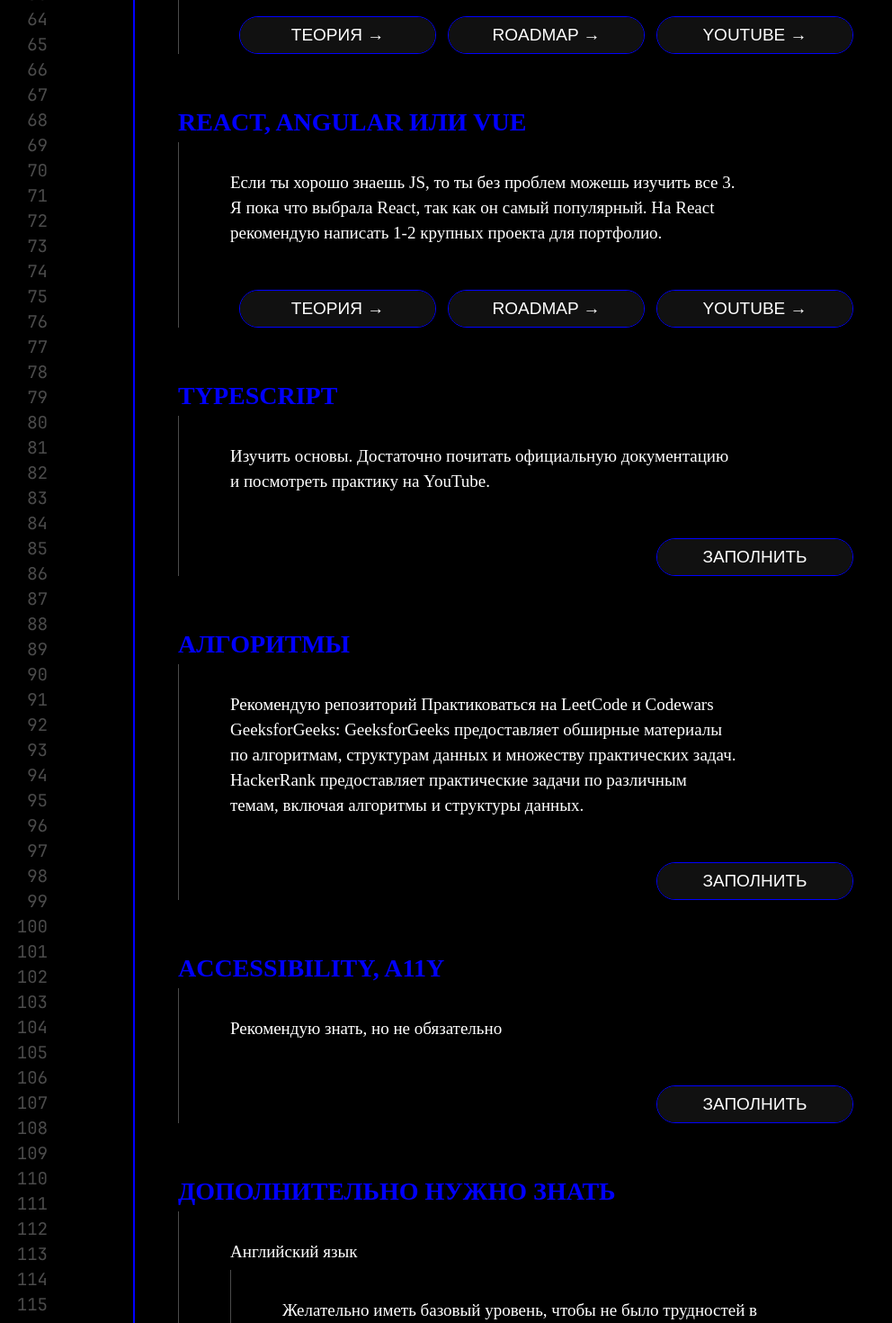
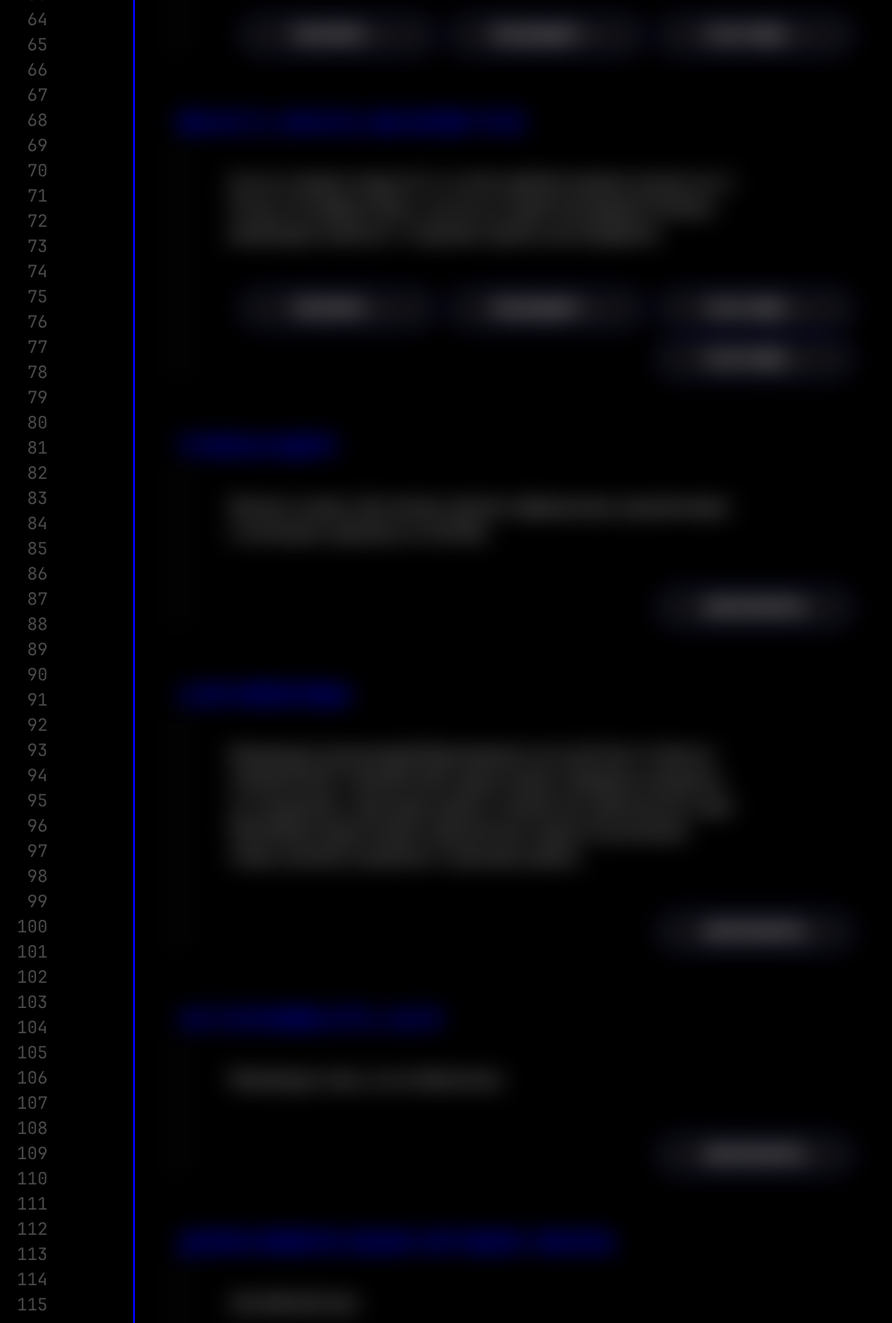
Before and after one commit to naniylid/frontend-info, a React (Vite) app: page / in a window 1280 px wide. Shown: the part 1960-3430 px from the top of the page at 90% size, without its empty margins (0-992 px from the left). Built offline with nearby package versions, Linux system fonts and the light colour scheme; a web font is replaced by a local one.

Commit message:
Добавила intersection-observer, но еще не доделала

```diff
--- a/package.json
+++ b/package.json
@@ -13,6 +13,7 @@
     "react": "^18.2.0",
     "react-dom": "^18.2.0",
     "react-icons": "^5.0.1",
+    "react-intersection-observer": "^9.8.1",
     "react-router-dom": "^6.22.1",
     "sass": "^1.70.0"
   },
--- a/src/components/PlanContent/Buttons.ts
+++ b/src/components/PlanContent/Buttons.ts
@@ -4,20 +4,24 @@ interface Route {
 }
 
 export const htmlButtons: Route[] = [
-  { href: '#', title: 'Теория →' },
-  { href: '#', title: 'YouTube →' },
-  { href: '#', title: 'Практика 1 →' },
-  { href: '#', title: 'Практика 2 →' },
+  { href: 'https://www.w3schools.com/', title: 'Теория →' },
+  {
+    href: 'https://www.youtube.com/watch?v=z3GS5oYGq5U&list=PLM6XATa8CAG4F9nAIYNS5oAiPotxwLFIr&index=4&ab_channel=%D0%A4%D1%80%D1%96%D0%BB%D0%B0%D0%BD%D1%81%D0%B5%D1%80%D0%BF%D0%BE%D0%B6%D0%B8%D1%82%D1%82%D1%8E',
+    title: 'YouTube →',
+  },
+  { href: 'https://www.freecodecamp.org/', title: 'Практика 1 →' },
+  { href: 'https://htmlacademy.ru/courses#fe-start', title: 'Практика 2 →' },
 ];
 
 export const jsButtons: Route[] = [
-  { href: '#', title: 'Теория →' },
-  { href: '#', title: 'Roadmap →' },
-  { href: '#', title: 'YouTube →' },
+  { href: 'https://learn.javascript.ru', title: 'Теория →' },
+  { href: 'https://roadmap.sh/javascript', title: 'Roadmap →' },
+  { href: 'https://www.youtube.com/@ivashov/featured', title: 'YouTube →' },
 ];
 
 export const frameButtons: Route[] = [
-  { href: '#', title: 'Теория →' },
-  { href: '#', title: 'Roadmap →' },
-  { href: '#', title: 'YouTube →' },
+  { href: 'https://react.dev/', title: 'Теория →' },
+  { href: 'https://github.com/adam-golab/react-developer-roadmap', title: 'Roadmap →' },
+  { href: 'https://www.youtube.com/@jherr/featured', title: 'YouTube →' },
+  { href: 'https://www.youtube.com/@ArchakovBlog ', title: 'YouTube →' },
 ];
--- a/src/components/PlanContent/PlanItems.tsx
+++ b/src/components/PlanContent/PlanItems.tsx
@@ -1,11 +1,16 @@
 import React from 'react';
 import { Link } from 'react-router-dom';
+import { useInView } from 'react-intersection-observer';
 import { htmlButtons, jsButtons, frameButtons } from './Buttons';
 
 const PlanItems: React.FC = () => {
+  const { ref, inView } = useInView({
+    threshold: 0.2,
+  });
+
   return (
     <div className='plan-items'>
-      <div className='plan-items_block'>
+      <div ref={ref} className={`plan-items_block ${inView ? 'plan-items_block_loading' : ''}`}>
         <h2>HTML И CSS</h2>
         <div className='line'>
           <p>
@@ -17,7 +22,7 @@ const PlanItems: React.FC = () => {
               const { href, title } = route;
               return (
                 <li key={i}>
-                  <Link to={href}>
+                  <Link to={href} target='_blank'>
                     <button>{title}</button>
                   </Link>
                 </li>
@@ -26,7 +31,7 @@ const PlanItems: React.FC = () => {
           </ul>
         </div>
       </div>
-      <div className='plan-items_block'>
+      <div className={`plan-items_block`}>
         <h2>JavaScript</h2>
         <div className='line '>
           <p>
@@ -52,7 +57,7 @@ const PlanItems: React.FC = () => {
               const { href, title } = route;
               return (
                 <li key={i}>
-                  <Link to={href}>
+                  <Link to={href} target='_blank'>
                     <button>{title}</button>
                   </Link>
                 </li>
@@ -61,7 +66,7 @@ const PlanItems: React.FC = () => {
           </ul>
         </div>
       </div>
-      <div className='plan-items_block'>
+      <div className={`plan-items_block`}>
         <h2>React, Angular или Vue</h2>
         <div className='line '>
           <p>
@@ -74,7 +79,7 @@ const PlanItems: React.FC = () => {
               const { href, title } = route;
               return (
                 <li key={i}>
-                  <Link to={href}>
+                  <Link to={href} target='_blank'>
                     <button>{title}</button>
                   </Link>
                 </li>
@@ -83,7 +88,7 @@ const PlanItems: React.FC = () => {
           </ul>
         </div>
       </div>
-      <div className='plan-items_block'>
+      <div className='plan-items_block loading'>
         <h2>TypeScript</h2>
         <div className='line '>
           <p>
@@ -92,14 +97,14 @@ const PlanItems: React.FC = () => {
           </p>
           <ul>
             <li>
-              <Link to='/'>
+              <Link to='/' target='_blank'>
                 <button>ЗАПОЛНИТЬ</button>
               </Link>
             </li>
           </ul>
         </div>
       </div>
-      <div className='plan-items_block'>
+      <div className='plan-items_block loading'>
         <h2>Алгоритмы</h2>
         <div className='line '>
           <p>
@@ -110,27 +115,27 @@ const PlanItems: React.FC = () => {
           </p>
           <ul>
             <li>
-              <Link to='/'>
+              <Link to='/' target='_blank'>
                 <button>ЗАПОЛНИТЬ</button>
               </Link>
             </li>
           </ul>
         </div>
       </div>
-      <div className='plan-items_block'>
+      <div className='plan-items_block loading'>
         <h2>Accessibility, A11y</h2>
         <div className='line '>
           <p>Рекомендую знать, но не обязательно</p>
           <ul>
             <li>
-              <Link to='/'>
+              <Link to='/' target='_blank'>
                 <button>ЗАПОЛНИТЬ</button>
               </Link>
             </li>
           </ul>
         </div>
       </div>
-      <div className='plan-items_block'>
+      <div className='plan-items_block loading'>
         <h2>Дополнительно нужно знать</h2>
         <div className='line '>
           <div className='plan-items_block--list'>
@@ -155,7 +160,7 @@ const PlanItems: React.FC = () => {
                 </p>
                 <ul>
                   <li>
-                    <Link to='/'>
+                    <Link to='/' target='_blank'>
                       <button>Git →</button>
                     </Link>
                   </li>
@@ -170,7 +175,7 @@ const PlanItems: React.FC = () => {
                 <p>WEBPACK - это статический модульный сборщик для приложений на JavaScript.</p>
                 <ul>
                   <li>
-                    <Link to='/'>
+                    <Link to='/' target='_blank'>
                       <button>WEBPACK →</button>
                     </Link>
                   </li>
@@ -188,13 +193,13 @@ const PlanItems: React.FC = () => {
                 </p>
                 <ul>
                   <li>
-                    <Link to='/'>
+                    <Link to='/' target='_blank'>
                       <button>Теория →</button>
                     </Link>
-                    <Link to='/'>
+                    <Link to='/' target='_blank'>
                       <button>Теория →</button>
                     </Link>
-                    <Link to='/'>
+                    <Link to='/' target='_blank'>
                       <button>Теория →</button>
                     </Link>
                   </li>
--- a/src/styles/pages/StudyPlan.module.scss
+++ b/src/styles/pages/StudyPlan.module.scss
@@ -18,7 +18,7 @@
     margin-left: 10px;
     margin-top: 6px;
     border-left: 2px solid $baseColor;
-    height: 3370px;
+    height: 3445px;
   }
 }
 
@@ -27,6 +27,11 @@
 
   .plan-items_block {
     margin-top: 60px;
+    filter: blur(13px);
+
+    &_loading {
+      filter: none;
+    }
 
     h2 {
       color: $baseColor;
```
Also changed, not shown: 1 other file (tests, documents, lock files or other folders).
